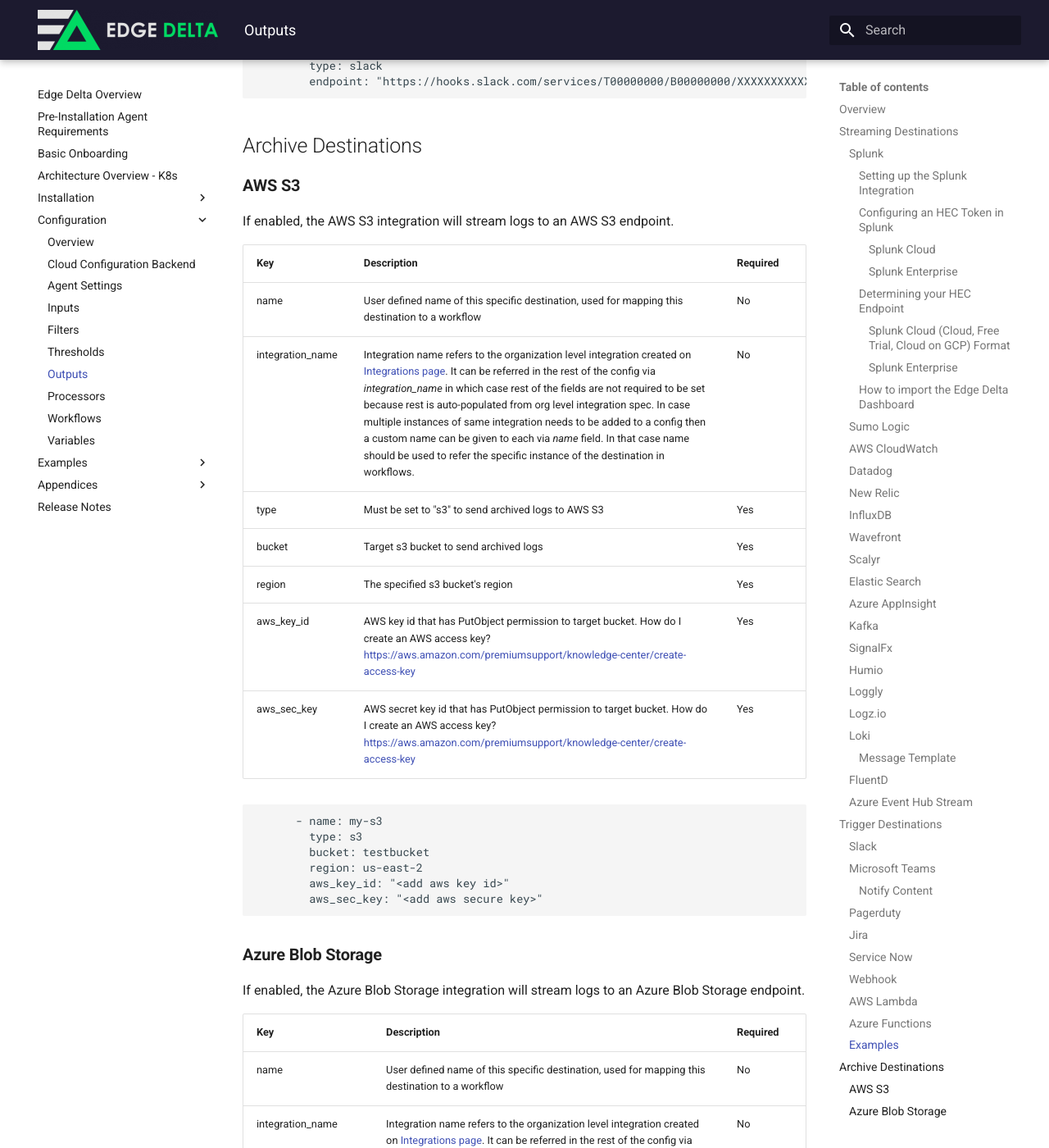
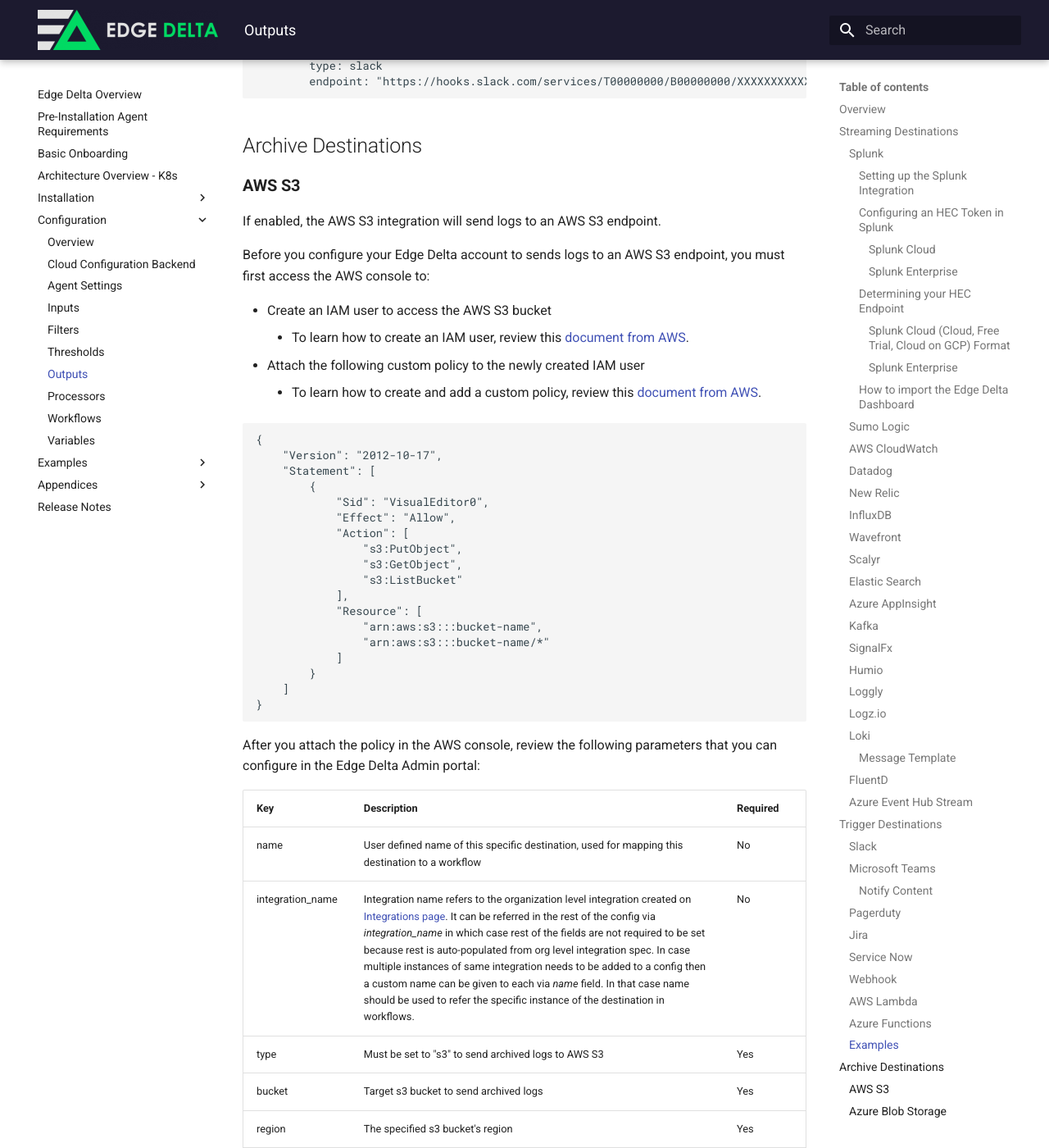
Before and after one commit to edgedelta/docs, an MkDocs documentation site: the page built from docs/configuration/outputs.md, in a window 1280 px wide and 1400 px high, scrolled down 33044 px. Shown: the whole window at 82% size. Built offline with MkDocs 1.6.1 and Material for MkDocs 9.7.7, drawn with Linux system fonts in a browser that asks for light colours; some of the changed text lies outside the part shown.

Commit message:
add role based access to aws s3 archiver (#69)
* add role based access to aws s3 archiver

* Update outputs.md

Re-wording statement on role-based AWS authentication.

* Update outputs.md

Added custom policy for S3 logs

* Update outputs.md

Added AWS steps

* Adding S3 custom policy

Co-authored-by: george-edgedelta <george@edgedelta.com>

````diff
--- a/docs/configuration/outputs.md
+++ b/docs/configuration/outputs.md
@@ -1024,7 +1024,37 @@ outputs:
 
 ### **AWS S3**
 
-If enabled, the AWS S3 integration will stream logs to an AWS S3 endpoint.
+If enabled, the AWS S3 integration will send logs to an AWS S3 endpoint.
+
+Before you configure your Edge Delta account to sends logs to an AWS S3 endpoint, you must first access the AWS console to:
+
+  * Create an IAM user to access the AWS S3 bucket
+    * To learn how to create an IAM user, review this [document from AWS](https://docs.aws.amazon.com/IAM/latest/UserGuide/id_users_create.html).
+  * Attach the following custom policy to the newly created IAM user
+    * To learn how to create and add a custom policy, review this [document from AWS](https://docs.aws.amazon.com/IAM/latest/UserGuide/access_policies_create.html).
+
+```
+{
+    "Version": "2012-10-17",
+    "Statement": [
+        {
+            "Sid": "VisualEditor0",
+            "Effect": "Allow",
+            "Action": [
+                "s3:PutObject",
+                "s3:GetObject",
+                "s3:ListBucket"
+            ],
+            "Resource": [
+                "arn:aws:s3:::bucket-name",
+                "arn:aws:s3:::bucket-name/*"
+            ]
+        }
+    ]
+}
+```
+
+After you attach the policy in the AWS console, review the following parameters that you can configure in the Edge Delta Admin portal:
 
 | Key | Description | Required |
 | :--- | :--- | :--- |
@@ -1033,8 +1063,8 @@ If enabled, the AWS S3 integration will stream logs to an AWS S3 endpoint.
 | type | Must be set to "s3" to send archived logs to AWS S3 | Yes |
 | bucket | Target s3 bucket to send archived logs | Yes |
 | region | The specified s3 bucket's region | Yes |
-| aws\_key\_id | AWS key id that has PutObject permission to target bucket. How do I create an AWS access key? [https://aws.amazon.com/premiumsupport/knowledge-center/create-access-key](https://aws.amazon.com/premiumsupport/knowledge-center/create-access-key) | Yes |
-| aws\_sec\_key | AWS secret key id that has PutObject permission to target bucket. How do I create an AWS access key? [https://aws.amazon.com/premiumsupport/knowledge-center/create-access-key](https://aws.amazon.com/premiumsupport/knowledge-center/create-access-key) | Yes |
+| aws\_key\_id | AWS key id that has PutObject permission to target bucket. How do I create an AWS access key? [https://aws.amazon.com/premiumsupport/knowledge-center/create-access-key](https://aws.amazon.com/premiumsupport/knowledge-center/create-access-key). If you use role-based AWS authentication where keys are not provided, then you should keep this field empty; however, you must still attach the custom policy listed above. | No |
+| aws\_sec\_key | AWS secret key id that has PutObject permission to target bucket. How do I create an AWS access key? [https://aws.amazon.com/premiumsupport/knowledge-center/create-access-key](https://aws.amazon.com/premiumsupport/knowledge-center/create-access-key). If you use role-based AWS authentication where keys are not provided, then you should keep this field empty; however, you must still attach the custom policy listed above.   | No |
 
 ```yaml
       - name: my-s3
````
